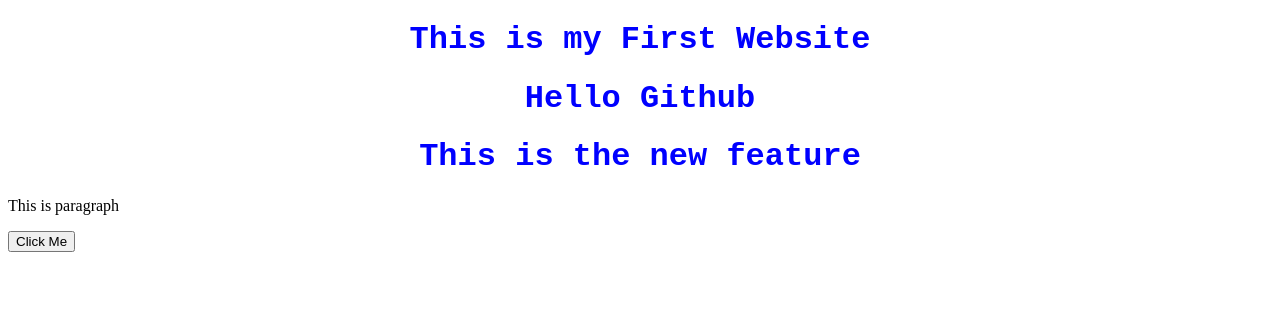
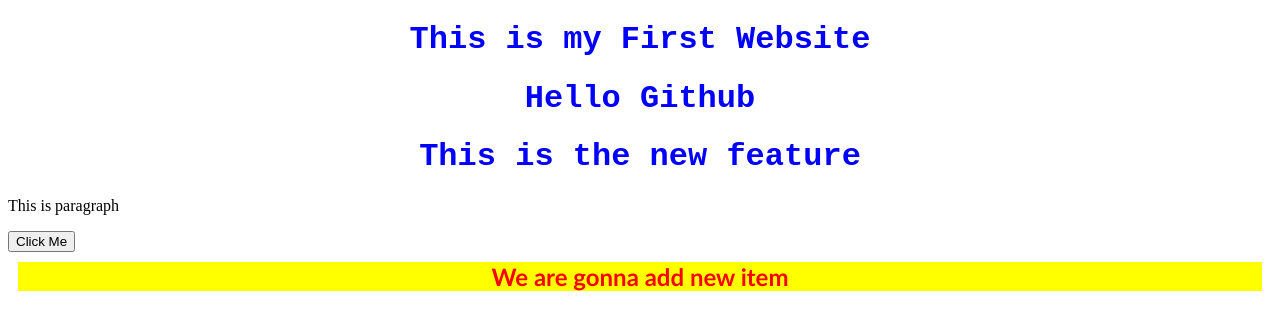
Before and after one commit to shammas-dev/git-learning, a plain HTML site: page index.html in a window 1280 px wide. Drawn offline with Linux system fonts and the light colour scheme.

Commit message:
new change in tow files

```diff
--- a/index.html
+++ b/index.html
@@ -12,5 +12,6 @@
     <h1>This is the new feature</h1>
     <p>This is paragraph</p>
     <button>Click Me</button>
+    <h2>We are gonna add new item</h2>
 </body>
 </html>
--- a/style.css
+++ b/style.css
@@ -3,3 +3,10 @@ h1{
     color: blue;
     text-align: center;
 }
+h2{
+    font-family: 'Gill Sans', 'Gill Sans MT', Calibri, 'Trebuchet MS', sans-serif;
+    color: red;
+    text-align: center;
+    margin: 10px;
+    background-color: yellow;
+}
```
